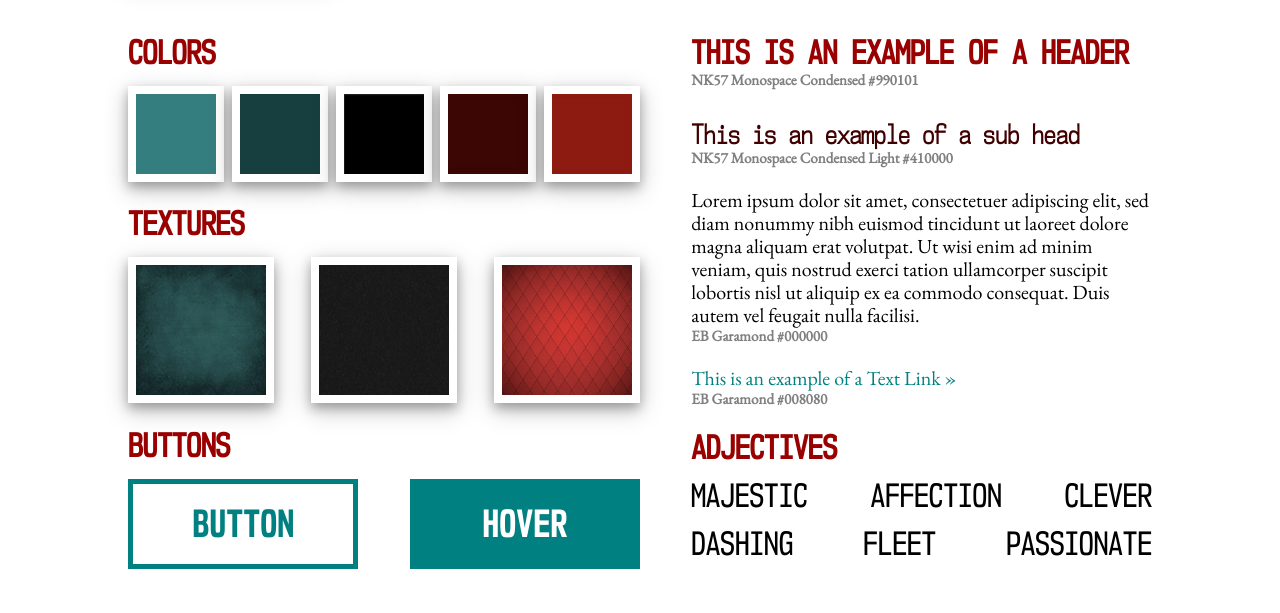
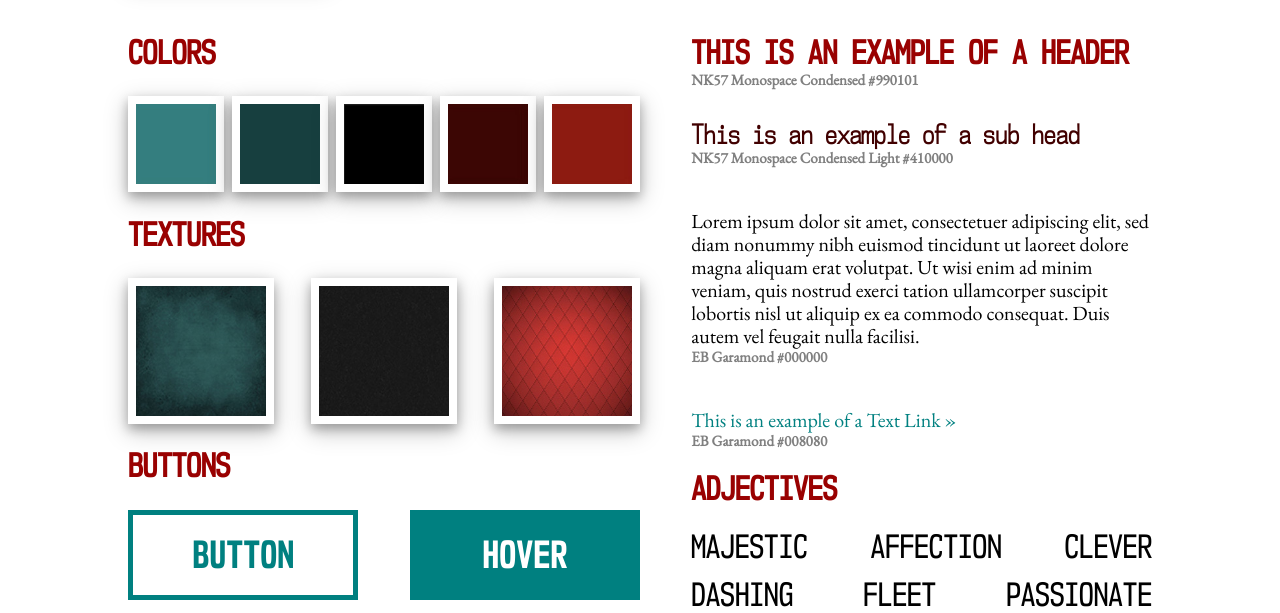
Before and after one commit to hannahpatrice/project_final2_helms_hannah, a plain HTML site: page index.html in a window 1280 px wide. Shown: the part 253-866 px from the top of the page. Before the commit the page ends 822 px from the top, so only its background shows below. Drawn offline with nearby package versions, Linux system fonts and the light colour scheme.

Commit message:
Space sections to have even columns

```diff
--- a/css/main.css
+++ b/css/main.css
@@ -78,6 +78,7 @@ h4 {
 p {
 	font-family: 'EB Garamond', serif;
 	font-size: 25px;
+	padding-top: 4.5%;
 }
 
 img {
@@ -169,6 +170,10 @@ section + section {
 	padding-left: 6%;
 }
 
+h2 + .flex {
+	padding-top: 2%;
+}
+
 @media all and (min-width: 670px) {
 
 	.logo {
```
